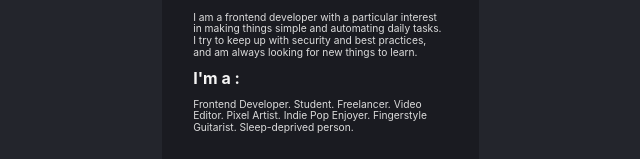
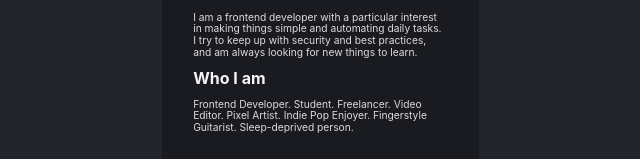
Before and after one commit to blazyboi/Digital-Business-Card, a React (Vite) app: page / in a window 1280 px wide. Shown: the part 547-706 px from the top of the page, without its empty margins (320-960 px from the left). Built offline with nearby package versions, Linux system fonts and the light colour scheme.

Commit message:
Fixed Texts

```diff
--- a/components/Description.jsx
+++ b/components/Description.jsx
@@ -5,7 +5,7 @@ export default function Description() {
         <div className="description">
             <h1>About</h1>
             <p>I am a frontend developer with a particular interest in making things simple and automating daily tasks. I try to keep up with security and best practices, and am always looking for new things to learn.</p>
-            <h1>I'm a :</h1>
+            <h1>Who I am</h1>
             <p>Frontend Developer. Student. Freelancer. Video Editor. Pixel Artist. Indie Pop Enjoyer. Fingerstyle Guitarist. Sleep-deprived person.</p>
         </div>
     )
```
